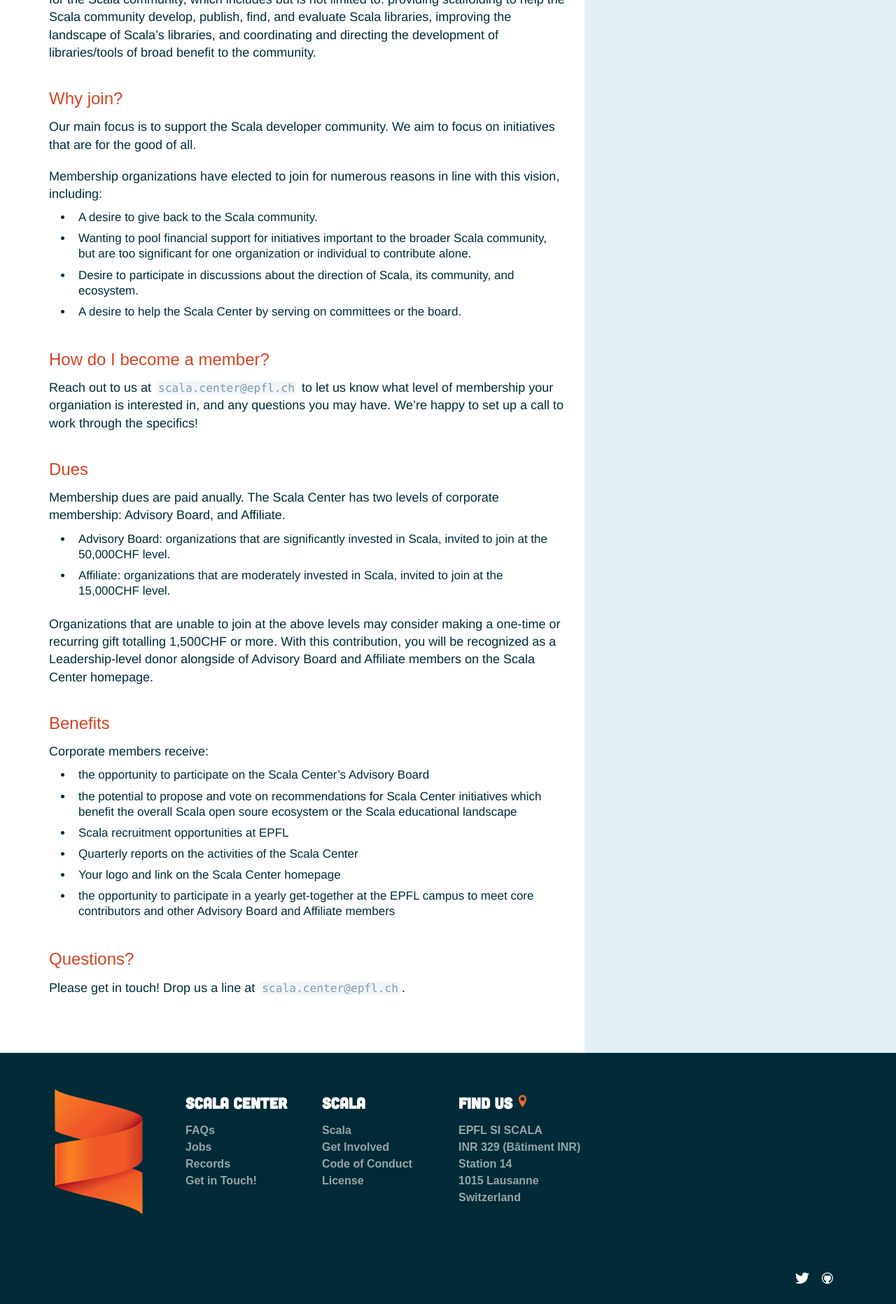
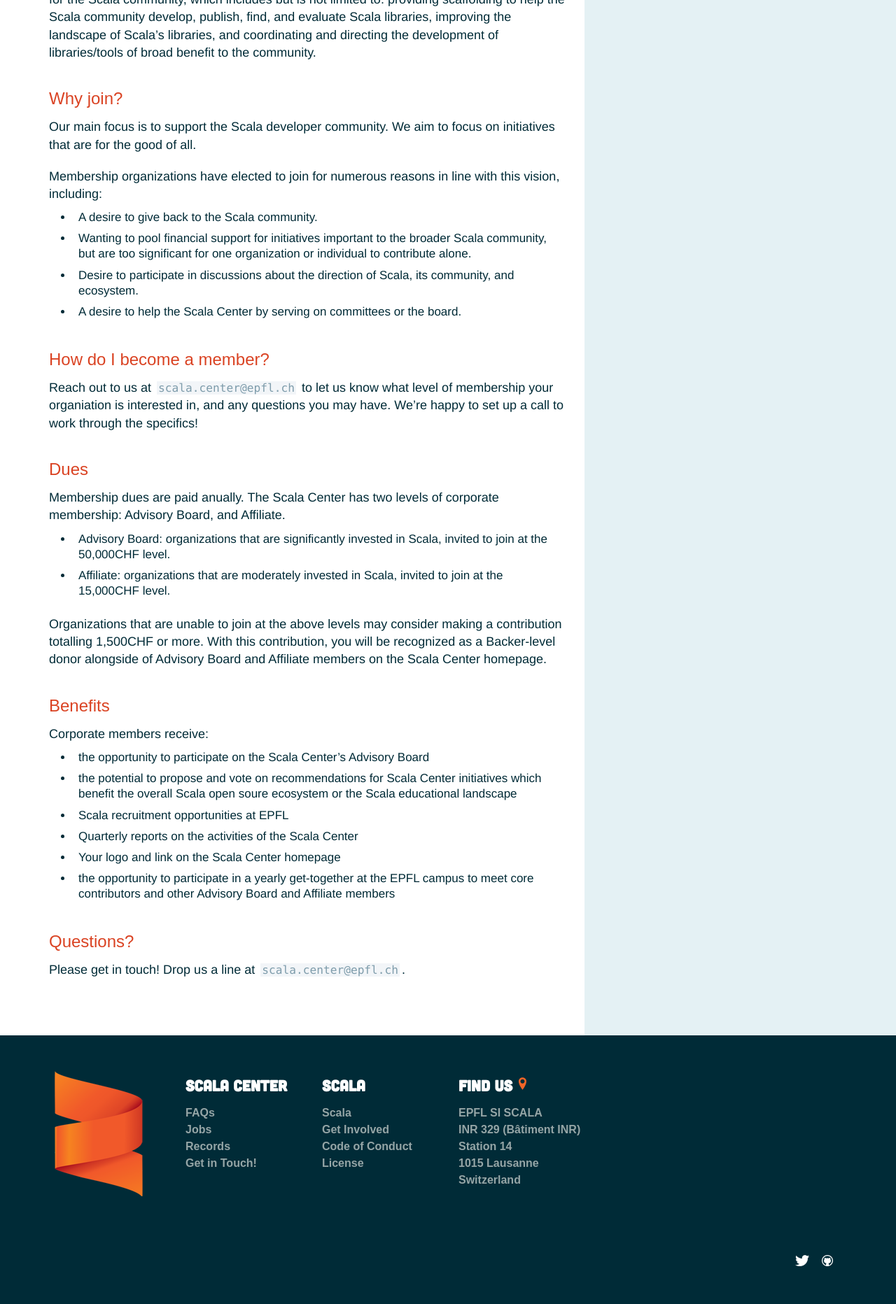
Before and after one commit to scala/scala.epfl.ch, a Jekyll site: the page built from corporate-membership.md, in a window 1280 px wide, cut to the strip 260-2124 px from the top of the page. Shown: the whole strip at 70% size. Built offline with Jekyll 4.4.1, drawn with Linux system fonts in a browser that asks for light colours; after the commit the page ends 2099 px from its top, so only the background shows below that.

Commit message:
Done, I think

```diff
--- a/corporate-membership.md
+++ b/corporate-membership.md
@@ -39,9 +39,9 @@ membership: Advisory Board, and Affiliate.
 - Affiliate: organizations that are moderately invested in Scala, invited to join at the 15,000CHF level.
 
 Organizations that are unable to join at the above levels may consider making a
-one-time or recurring gift totalling 1,500CHF or more. With this contribution,
-you will be recognized as a Leadership-level donor alongside of Advisory Board
-and Affiliate members on the Scala Center homepage.
+contribution totalling 1,500CHF or more. With this contribution, you will be
+recognized as a Backer-level donor alongside of Advisory Board and Affiliate
+members on the Scala Center homepage.
 
 ### Benefits
 
--- a/resources/css/main.scss
+++ b/resources/css/main.scss
@@ -1348,3 +1348,10 @@ input.parsley-error, select.parsley-error, textarea.parsley-error {
   margin-top: 32px;
   float: right;
 }
+
+.recurring {
+  padding-top: 12px;
+  color: $blue-grey;
+  font-style: italic;
+  font-size: 16px;
+}
```
Also changed, not shown: faqs.md (+1 -1 lines), individual-membership.md (+23 -2 lines).
